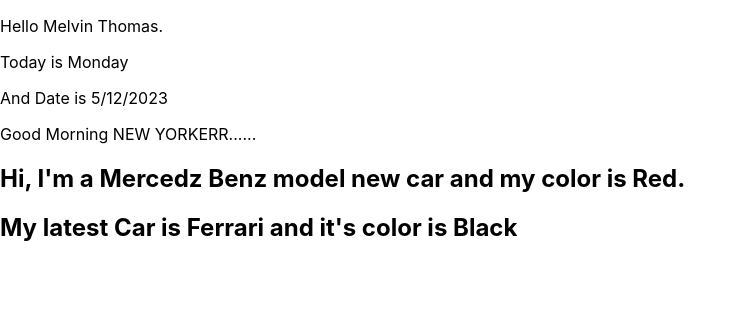
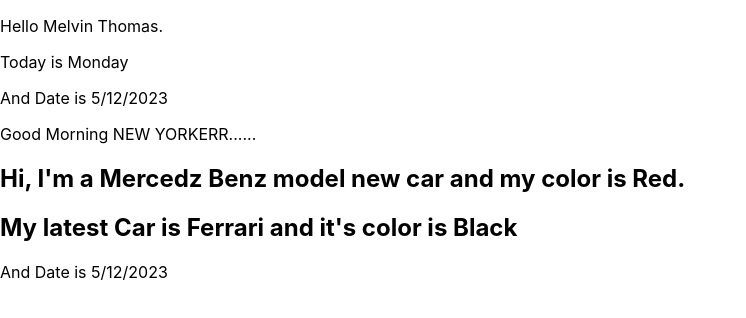
Before and after one commit to Melvin154/Tutorial-React, a React (Create React App) app: page / in a window 1280 px wide. Shown: the top 318 px of the page, without its empty margins (0-746 px from the left). Built offline with nearby package versions, Linux system fonts and the light colour scheme.

Commit message:
Class props Working

```diff
--- a/src/App.js
+++ b/src/App.js
@@ -12,12 +12,15 @@
   const carInfo={brand:"Ferrari",Color:"Black"}
 
 
+  const dateInfo={month:"December",week:"2"}
+
+
   return (
     <>
    <p>Hello Melvin Thomas.<Day/><Date/></p>
    <p>Good Morning NEW YORKERR......</p>
    <Car brand={brand} Color={Color}  carInfo={carInfo}/>    {/* (before <-=)  here we choose any name like brand,carCompany etcc......... */}
-
+   <Date dateInfo={dateInfo}/>
    </>
   );
 }
```
